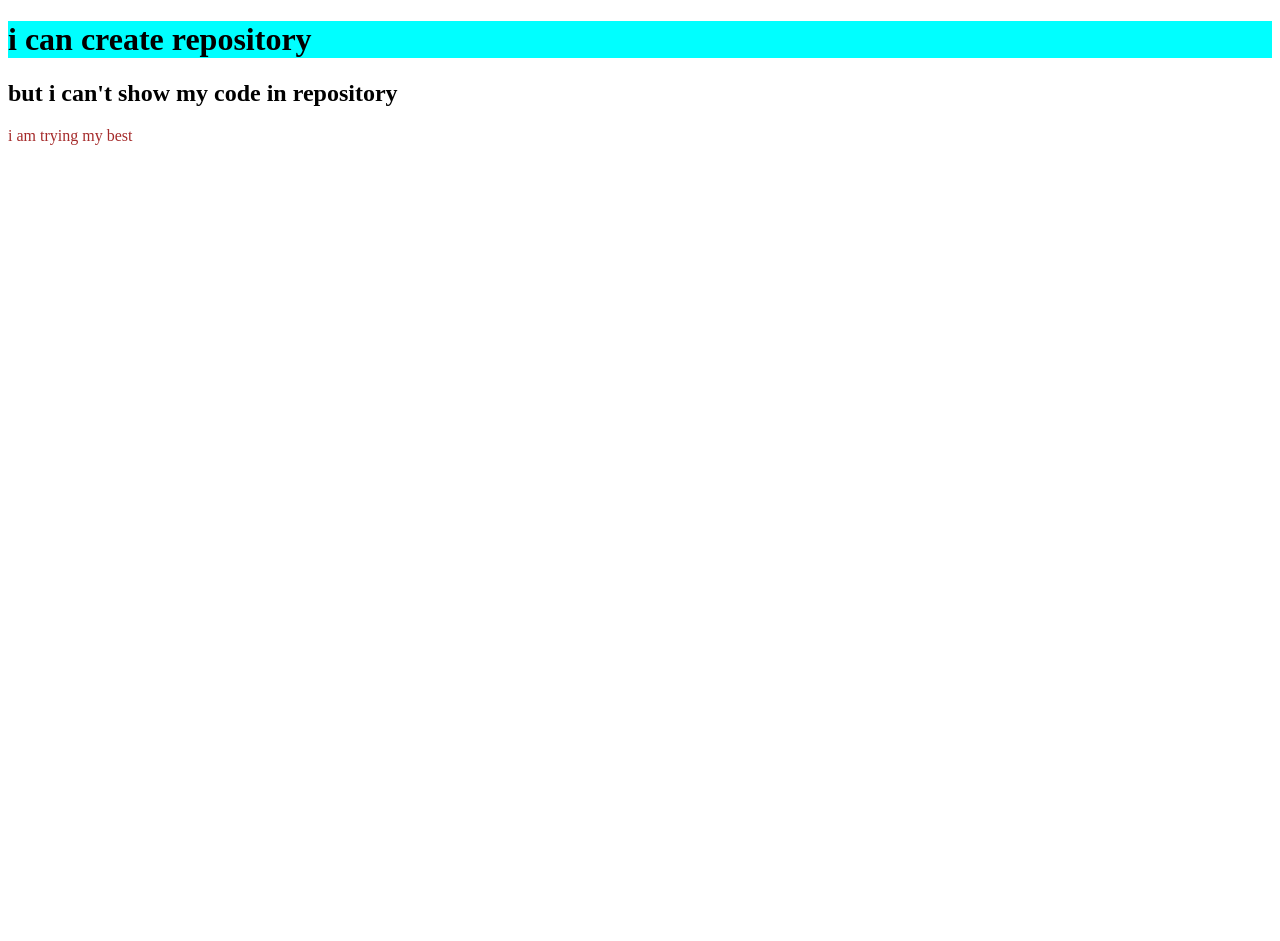
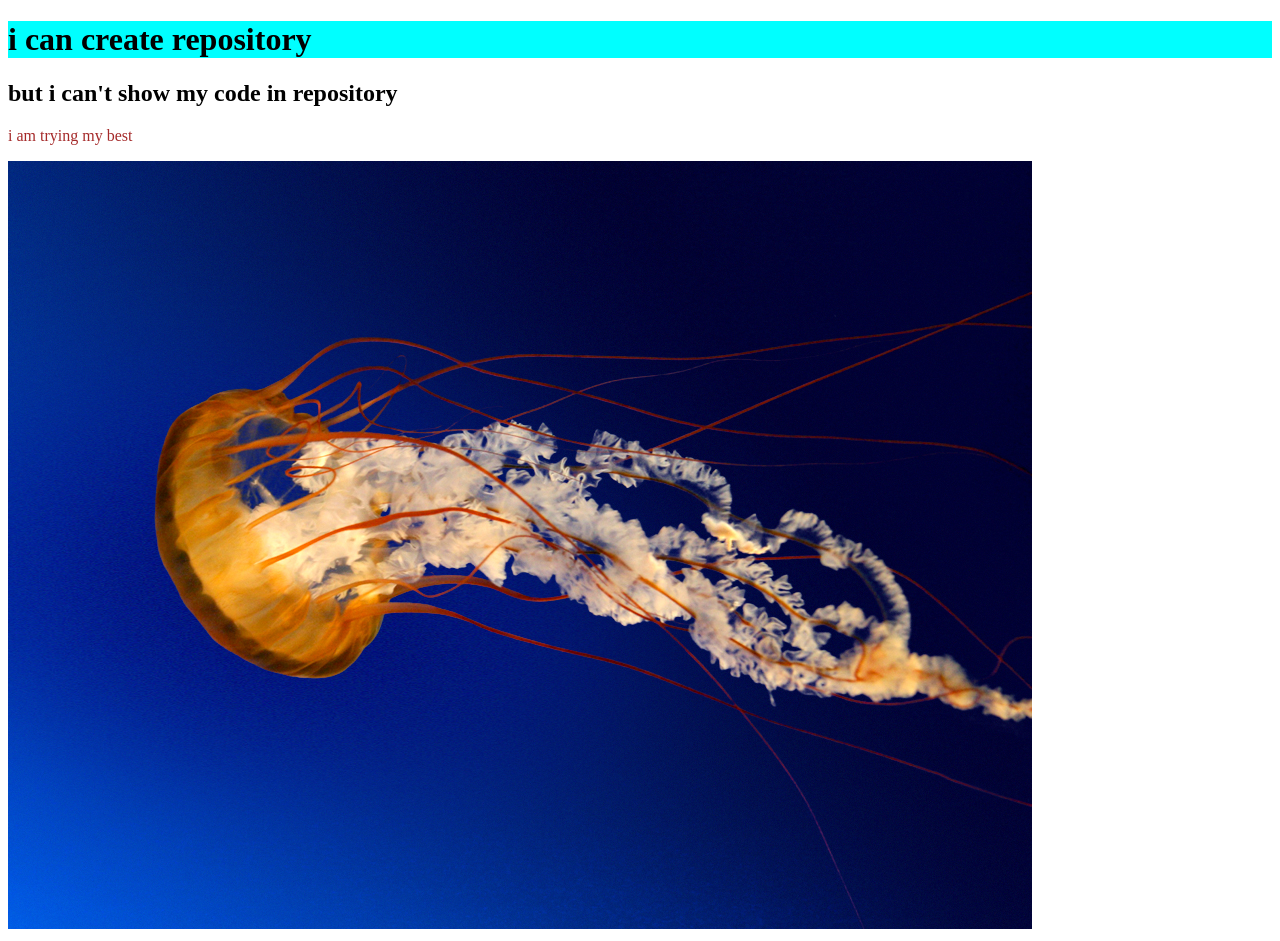
Before and after one commit to moniasultanamomo/my-second-repo, a plain HTML site: page index.html in a window 1280 px wide. Before the commit the page ends 800 px from the top, so only its background shows below. Drawn offline with Linux system fonts and the light colour scheme.

Commit message:
image added

```diff
--- a/index.html
+++ b/index.html
@@ -11,5 +11,6 @@
     <h1>i can create repository</h1>
     <h2>but i can't show my code in repository</h2>
     <p>i am trying my best</p>
+    <img src="Jellyfish.jpg" alt="">
 </body>
 </html>
```
Also changed, not shown: Chrysanthemum.jpg (added), Jellyfish.jpg (added), Koala.jpg (added), Penguins.jpg (added).
